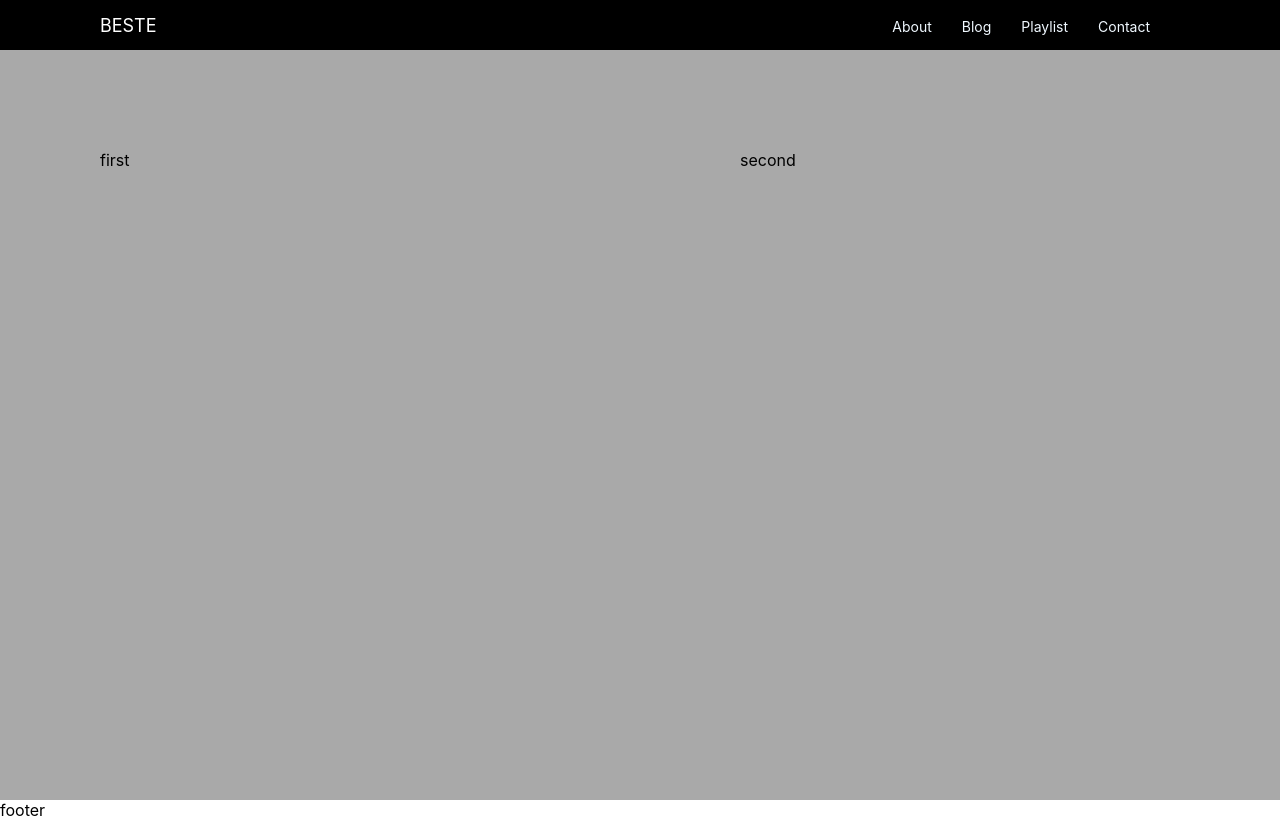
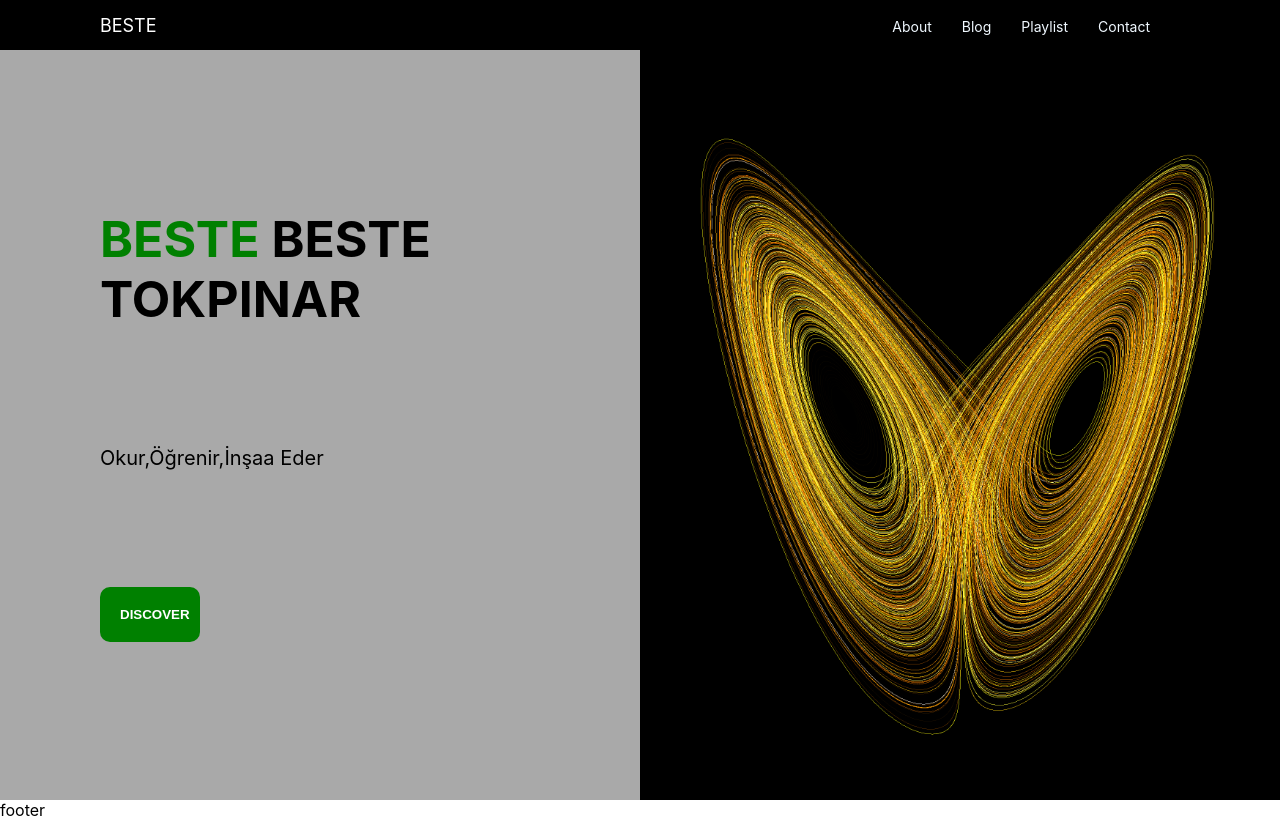
Before and after one commit to bstkpnr/Nextjs-Personel-WebSite, a Next.js app: page / in a window 1280 px wide. Built offline with nearby package versions, Linux system fonts and the light colour scheme.

Commit message:
edit intro page and styles

```diff
--- a/components/Intro.jsx
+++ b/components/Intro.jsx
@@ -1,9 +1,18 @@
 import styles from "../styles/Intro.module.css";
+import Image  from "next/image"
 const Intro = () => {
   return (
     <div className={styles.container}>
-      <div className={styles.card}>first</div>
-      <div className={styles.card}>second</div>
+      <div className={styles.card}>
+        <h1 className={styles.title}><span className={styles.brand}>BESTE</span> BESTE TOKPINAR</h1>
+        <p className={styles.desc}>
+          Okur,Öğrenir,İnşaa Eder
+        </p>
+        <button className={styles.button}>DISCOVER</button>
+      </div>
+      <div className={styles.card}>
+     <Image src="/img/kaos.png" alt="" width="100%" height="100%" layout="fill" objectFit="cover" />
+      </div>
     </div>
   );
 };
--- a/styles/Intro.module.css
+++ b/styles/Intro.module.css
@@ -9,4 +9,30 @@
     flex: 1;
     padding: 100px;
     padding-right: 0;
+    display: flex;
+    flex-direction: column;
+    justify-content: space-around;
+    position: relative;
 }
+.title{
+    font-size: 50px;
+    margin: 0;
+}
+.brand{
+    color: green;
+
+}
+.desc{
+    font-size: 20px;
+    margin: 0;
+}
+.button{
+    border: none;
+    background-color: green;
+    color: white;
+    font-weight: bold;
+    width: 100px;
+    padding: 20px;
+    border-radius: 10px;
+    cursor: pointer;
+}
```
